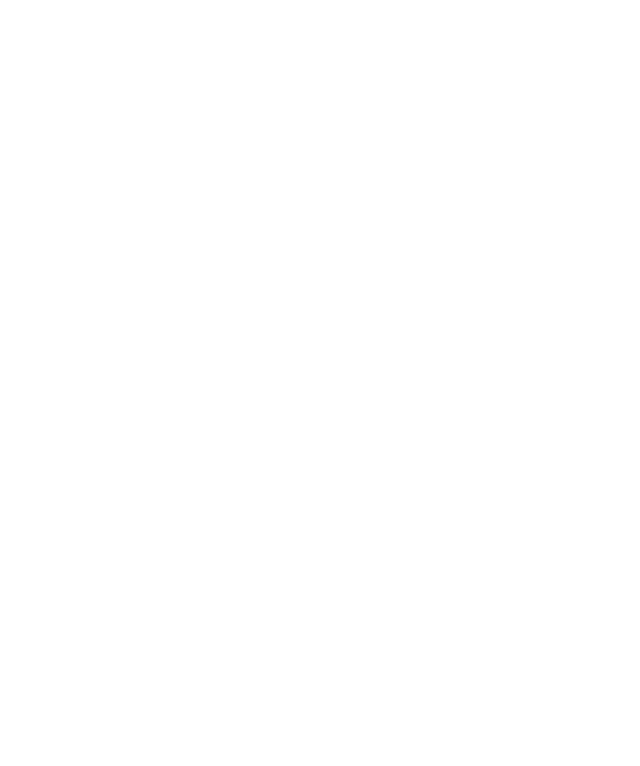
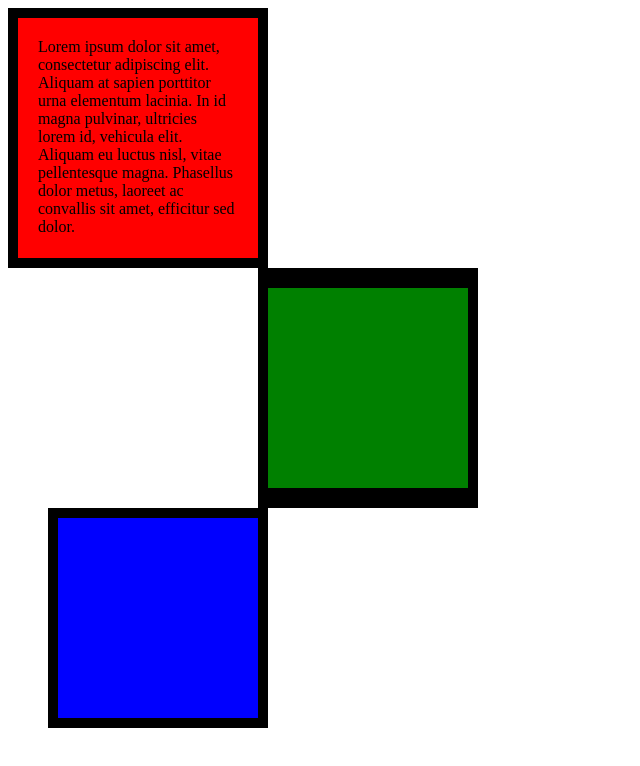
Before and after one commit to apbooth/box_model, a plain HTML site: page index.html in a window 1280 px wide. Shown: the whole page, without its empty margins (0-640 px from the left). Drawn offline with Linux system fonts and the light colour scheme.

Commit message:
styled divs

```diff
--- a/index.html
+++ b/index.html
@@ -6,12 +6,47 @@
   <title>CSS Box Model</title>
   <style>
     /* Write your CSS code here */
+    div {
+      height: 200px;
+      width: 200px
+    }
+
+    #div_one {
+      background-color: red;
+      border: 10px solid black;
+      padding: 20px;
+    }
+
+    #div_two {
+      background-color: green;
+      border: solid black;
+      border-width: 20px 10px;
+      margin-left: 250px;
+    }
+
+    #div_three {
+      background-color: blue;
+      border:solid black;
+      border-width: 10px;
+      margin-left: 40px;
+    }
+
+    p {
+      margin: 0;
+    }
 
   </style>
 </head>
 
 <body>
-
+  <div id='div_one'>
+    <p>Lorem ipsum dolor sit amet, consectetur adipiscing elit. Aliquam at sapien porttitor urna elementum lacinia. In
+      id magna pulvinar, ultricies lorem id, vehicula elit. Aliquam eu luctus nisl, vitae pellentesque magna. Phasellus
+      dolor metus, laoreet ac convallis sit amet, efficitur sed dolor.</p>
+  </div>
+  <div id='div_two'>
+  </div>
+  <div id='div_three'></div>
 
   <!-- TODOs:
 1. Create 3 Boxes using the div element.
```
